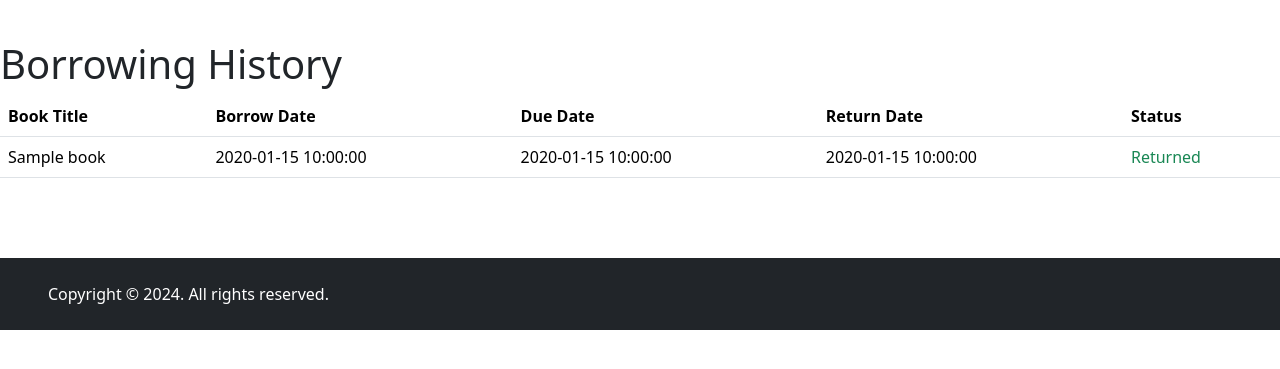
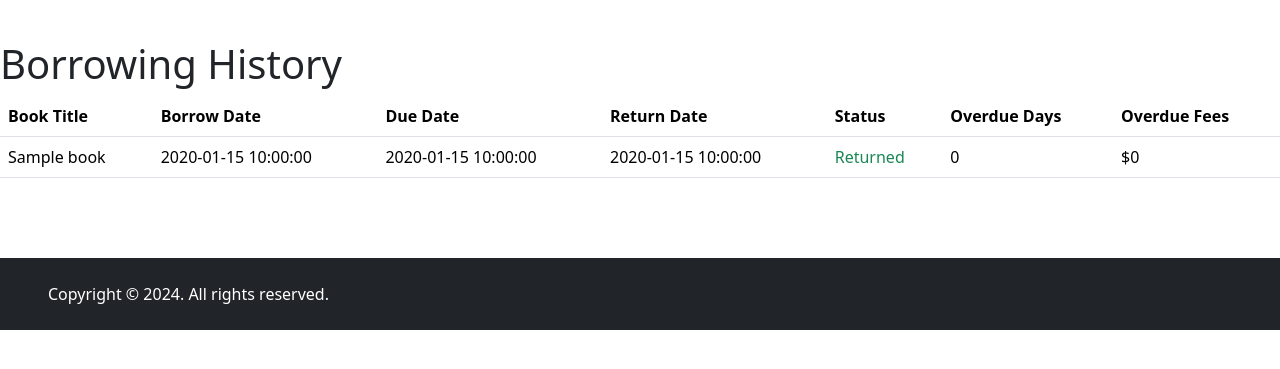
Before and after one commit to Odys6x/DataBase, a Flask app: page /history in a window 1280 px wide. Shown: the part 56-425 px from the top of the page. Run offline with Flask 3, Linux system fonts and the light colour scheme; tables that the repository leaves empty or names only in its code hold one stand-in row (values such as "Sample post").

Commit message:
due date and late fees

```diff
--- a/app.py
+++ b/app.py
@@ -330,7 +330,7 @@ def return_book(book_id):
 
 @app.route('/history')
 def user_history():
-    user_id = 1  # Temporarily hardcoding a user ID for testing without login
+    user_id = 1  # Temporarily hardcoding a user ID for testing
     connection = create_connection()
 
     history_query = """
@@ -343,6 +343,17 @@ def user_history():
     cursor.execute(history_query, (user_id,))
     borrow_history = cursor.fetchall()
 
+    # Calculate overdue days and fees
+    current_date = datetime.now().date()
+    for record in borrow_history:
+        if not record['is_returned'] and record['due_date']:
+            overdue_days = (current_date - record['due_date']).days
+            record['overdue_days'] = max(0, overdue_days)  # If overdue, calculate days
+            record['overdue_fees'] = record['overdue_days'] * 1  # $1 per day overdue
+        else:
+            record['overdue_days'] = 0
+            record['overdue_fees'] = 0
+
     cursor.close()
     connection.close()
 
--- a/templates/history.html
+++ b/templates/history.html
@@ -9,6 +9,8 @@
             <th>Due Date</th>
             <th>Return Date</th>
             <th>Status</th>
+            <th>Overdue Days</th>
+            <th>Overdue Fees</th>
         </tr>
     </thead>
     <tbody>
@@ -25,6 +27,8 @@
                 <span class="text-danger">Not Returned</span>
                 {% endif %}
             </td>
+            <td>{{ record.overdue_days }}</td>
+            <td>${{ record.overdue_fees }}</td>
         </tr>
         {% endfor %}
     </tbody>
```
